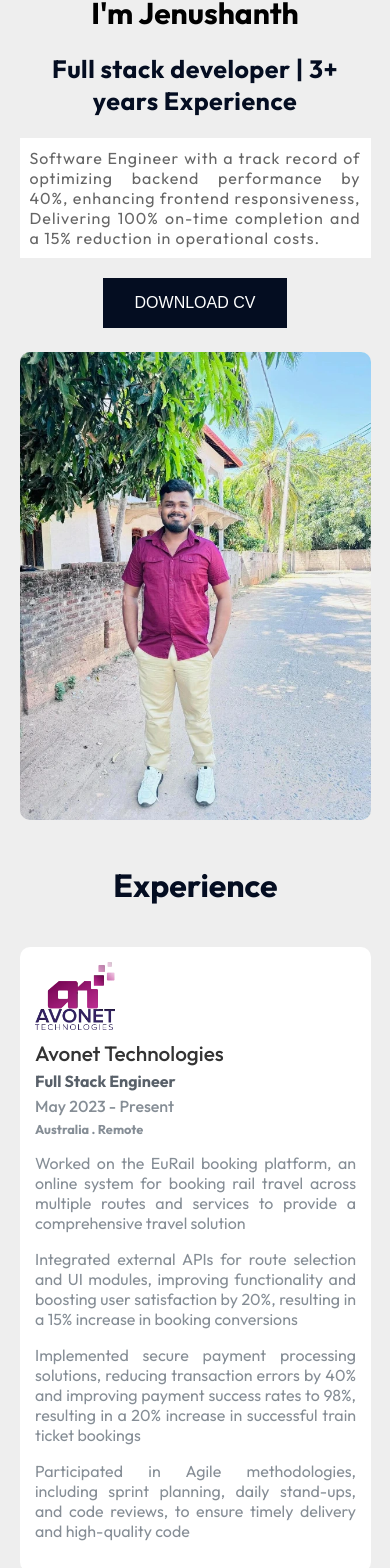
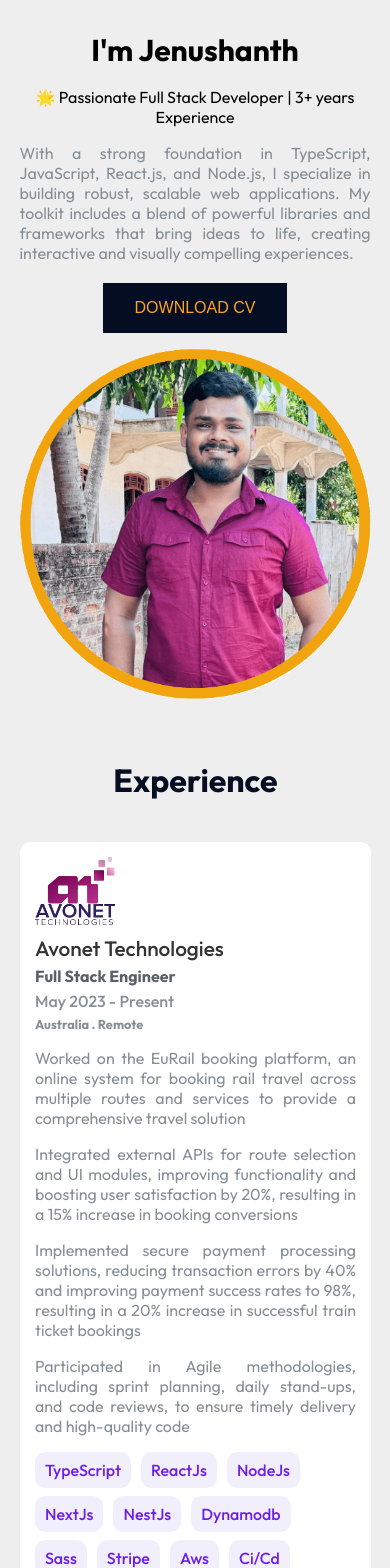
Before and after one commit to JenushanthAts/sivakumar-jenushanth, a React (Create React App) app: page / in a window 390 px wide. Shown: the part 118-1686 px from the top of the page. Built offline with nearby package versions, Linux system fonts and the light colour scheme.

Commit message:
Styles enhanced

```diff
--- a/src/components/contact/Contact.scss
+++ b/src/components/contact/Contact.scss
@@ -3,18 +3,15 @@
 .contact-section {
   display: flex;
   flex-direction: column;
-  width: 90%;
-  margin: 0px auto;
-  margin-top: 4rem;
+  background: $darkScreen;
+  margin-top: 5rem;
   h1 {
-    color: $darkScreen !important;
+    color: $lightBackground1 !important;
     font-weight: bold !important;
   }
   .contact-body {
-    background: $darkScreen;
-    padding: 15px;
-    margin-bottom: 15px;
-    border-radius: 8px;
+    width: 90%;
+    margin: 0 auto;
     p {
       font-size: 1rem !important;
       line-height: 1.4rem;
--- a/src/components/contact/Contact.tsx
+++ b/src/components/contact/Contact.tsx
@@ -6,7 +6,7 @@ const Contact = () => {
     <div className="contact-section">
       <h1 className="text-center">Reach out to me</h1>
       <div className="contact-body">
-        <p>
+        <p className="text-justify">
           I’m available on almost every social media platform! Feel free to
           reach out to me, and I’ll respond within 24 hours. Whether you’re
           looking for guidance, collaboration, or just a conversation about
--- a/src/components/experience/Experience.scss
+++ b/src/components/experience/Experience.scss
@@ -81,5 +81,18 @@
       font-weight: 400;
       text-align: justify !important;
     }
+    .technologies {
+      display: flex;
+      flex-wrap: wrap;
+      span {
+        padding: 10px !important;
+        line-height: 16px !important;
+        border-radius: 10px !important;
+        margin: 0 10px 8px 0 !important;
+        padding-right: 10px !important;
+        background: $tagBgColor !important;
+        color: $textColorDark2 !important;
+      }
+    }
   }
 }
--- a/src/components/experience/Experience.tsx
+++ b/src/components/experience/Experience.tsx
@@ -29,6 +29,11 @@ const Experience = () => {
             {ele.summary.map((ele) => (
               <p>{ele}</p>
             ))}
+            <div className="technologies">
+              {ele.technologies.map((ele, index) => (
+                <span key={index}>{ele}</span>
+              ))}
+            </div>
           </div>
         </div>
       ))}
--- a/src/components/home/Home.scss
+++ b/src/components/home/Home.scss
@@ -2,68 +2,112 @@
 
 .greet-main {
   width: 90%;
+  padding: 20px 10px;
   margin: 0px auto;
   margin-top: 2rem;
 }
 
 .greeting-main {
-  display: grid;
-  grid-template-columns: repeat(auto-fit, minmax(400px, 1fr));
-  gap: 2rem;
+  display: flex;
 }
+
+.subTitle {
+  color: $subTitle !important;
+}
+
+.greeting-main {
+  display: flex;
+}
+
+.greeting-main > * {
+  flex: 1;
+  display: flex;
+  justify-content: end;
+}
+
+.empty-div {
+  margin-bottom: 40px;
+}
+
 .button-greeting-div {
   display: flex;
-  margin-top: 20px;
+  margin-top: 40px;
+}
+.download-link-button {
+  text-decoration: none;
 }
 
 .greeting-text {
-  margin-top: 80px;
-  font-size: 70px;
-}
-
-.greeting-nickname {
-  font-size: 30px;
-  letter-spacing: 0.5px;
-  color: $darkScreen;
+  font-size: 50px;
+  line-height: 1.1;
+  color: $textColor !important;
 }
 
 .greeting-text-p {
-  background: $lightBackground2;
   font-size: 20px;
-  letter-spacing: 1px;
-  margin-right: 0px;
-  padding: 10px;
-  color: $cardSubtitle;
+  line-height: 30px;
 }
 
-.greeting-image-div {
-  margin-top: 20px;
+.greeting-image-div > img {
   max-width: 100%;
-  img {
-    width: 100%;
-    border-radius: 10px;
-  }
+  height: auto;
+  margin-top: 10px;
+  display: flex;
+  justify-content: center;
+}
+
+.wave-emoji {
+  animation-duration: 1.8s;
+  animation-iteration-count: infinite;
+  animation-name: wave;
+  display: inline-block;
+  transform-origin: 70% 70%;
 }
 
 .portfolio-repo-btn-div {
   width: 100%;
   display: flex;
-  justify-content: flex-start;
+  // justify-content: center;
   button {
     background-color: $darkScreen; /* Green */
     border: none;
-    color: white;
+    color: $gitlab;
     padding: 16px 32px;
     text-align: center;
     text-decoration: none;
     display: inline-block;
     font-size: 16px;
     margin: 4px 2px;
+    font-weight: 500;
     transition-duration: 0.4s;
     cursor: pointer;
     text-transform: uppercase;
   }
 }
+@keyframes wave {
+  0% {
+    transform: rotate(0deg);
+  }
+  10% {
+    transform: rotate(-10deg);
+  }
+  20% {
+    transform: rotate(12deg);
+  }
+  30% {
+    transform: rotate(-10deg);
+  }
+  40% {
+    transform: rotate(9deg);
+  }
+  50% {
+    transform: rotate(0deg);
+  }
+  100% {
+    transform: rotate(0deg);
+  }
+}
+
 /* Media Query */
 @media (max-width: 1380px) {
   .greeting-text {
@@ -76,41 +120,20 @@
 @media (max-width: 768px) {
   .greeting-text {
     font-size: 30px;
-    margin-top: 0px;
     text-align: center;
-  }
-  .greeting-nickname {
-    font-size: 25px;
-    text-align: center;
-    // line-height: 2px !important;
   }
   .greeting-text-p {
     font-size: 16px;
-    margin-right: 0px;
     line-height: normal;
     text-align: center;
   }
   .greeting-main {
-    display: block;
+    display: flex;
+    flex-direction: column;
   }
+
   .portfolio-repo-btn-div {
-    justify-content: center !important;
+    width: 100%;
+    justify-content: center;
   }
 }
-
-.typed-out {
-  overflow: hidden;
-  // border-right: 0.15em solid $gitlab;
-  white-space: nowrap;
-  animation: typing 4s steps(40, end) infinite, blink 0.75s step-end infinite;
-  font-size: 1.6rem;
-  width: 0;
-}
-@keyframes typing {
-  from {
-    width: 0;
-  }
-  to {
-    width: 70%;
-  }
-}
--- a/src/components/home/Home.tsx
+++ b/src/components/home/Home.tsx
@@ -1,5 +1,5 @@
 import React from "react";
-import jenushanth from "../../assets/jenushanth.webp";
+import jenushanth from "../../assets/jenushanth.png";
 
 import "./Home.scss";
 
@@ -10,19 +10,53 @@ const Home = () => {
       "_blank"
     );
   };
+  // return (
+  //   <div className="greet-main" id="greeting">
+  //     <div className="greeting-text-div">
+  //       <h1 className="greeting-text">I'm Jenushanth</h1>
+  //       <h2 className="greeting-nickname">
+  //         Full stack developer | 3+ years Experience
+  //       </h2>
+  //       <p className="text-justify greeting-text-p subTitle">
+  //         Software Engineer with a track record of optimizing backend
+  //         performance by 40%, enhancing frontend responsiveness, Delivering 100%
+  //         on-time completion and a 15% reduction in operational costs.
+  //       </p>
+  //       <div className="portfolio-repo-btn-div">
+  //         <button onClick={downLoadCv}>Download Cv</button>
+  //       </div>
+
+  //       <div className="greeting-image-div">
+  //         <img
+  //           alt="Jenushanth, Web developer"
+  //           src={jenushanth}
+  //           // width={"100%"}
+  //           // height={600}
+  //           // height={700}
+  //           loading="eager"
+  //         />
+  //       </div>
+  //     </div>
+  //   </div>
+  // );
   return (
     <div className="greet-main" id="greeting">
       <div className="greeting-main">
         <div className="greeting-text-div">
           <div>
-            <h1 className="greeting-text">I'm Jenushanth</h1>
-            <h2 className="greeting-nickname">
-              Full stack developer | 3+ years Experience
-            </h2>
+            <h1 className={"greeting-text"}>
+              I'm Jenushanth
+              {/* <span className="wave-emoji">👋</span> */}
+            </h1>
+            <p className={"dark-mode greeting-text-p"}>
+              🌟 Passionate Full Stack Developer | 3+ years Experience
+            </p>
             <p className="text-justify greeting-text-p subTitle">
-              Software Engineer with a track record of optimizing backend
-              performance by 40%, enhancing frontend responsiveness, Delivering
-              100% on-time completion and a 15% reduction in operational costs.
+              With a strong foundation in TypeScript, JavaScript, React.js, and
+              Node.js, I specialize in building robust, scalable web
+              applications. My toolkit includes a blend of powerful libraries
+              and frameworks that bring ideas to life, creating interactive and
+              visually compelling experiences.
             </p>
             <div className="portfolio-repo-btn-div">
               <button onClick={downLoadCv}>Download Cv</button>
@@ -30,13 +64,7 @@ const Home = () => {
           </div>
         </div>
         <div className="greeting-image-div">
-          <img
-            alt="Jenushanth, Web developer"
-            src={jenushanth}
-            width={"100%"}
-            // height={700}
-            loading="eager"
-          />
+          <img alt="man sitting on table" src={jenushanth}></img>
         </div>
       </div>
     </div>
--- a/src/styles/globalColor.scss
+++ b/src/styles/globalColor.scss
@@ -16,6 +16,7 @@ $textColor2: #0c475e;
 
 // text color dark theme
 $textColorDark: #ffffff;
+$textColorDark2: #630deded;
 
 // toggle switch colors
 $toggleCheck: #2196f3;
@@ -35,6 +36,8 @@ $lightBackground2: rgb(255, 255, 255);
 $lightBackground3: #f5f2f4;
 $lightBackground4: #f9f9f9;
 $blogCardContainerColor: #586069;
+$tagBgColor: #e1dbf96e;
+
 // dark background colors
 $darkBackground: #171c28;
 $cardBackgroundColor1: #f1eeff;
```
Also changed, not shown: src/assets/jenushanth.png (added), src/assets/jenushanth.webp (deleted).
